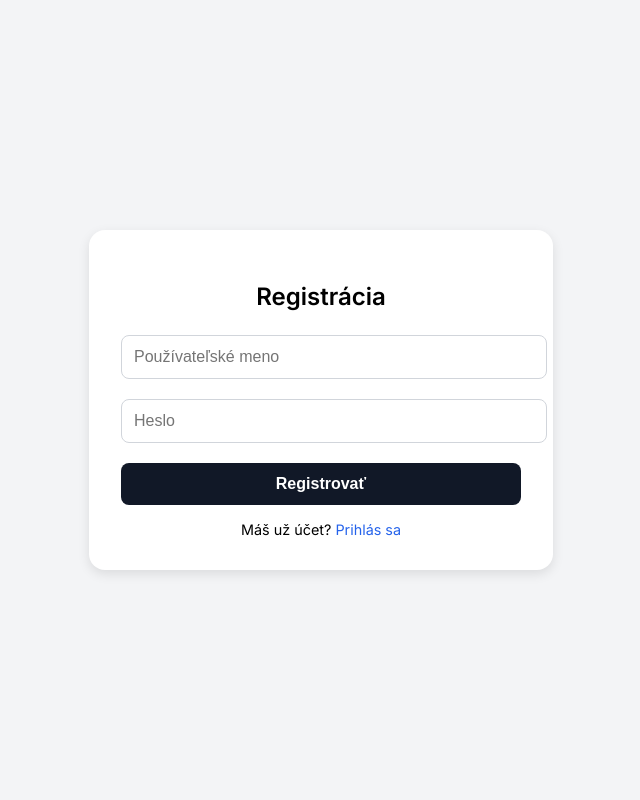
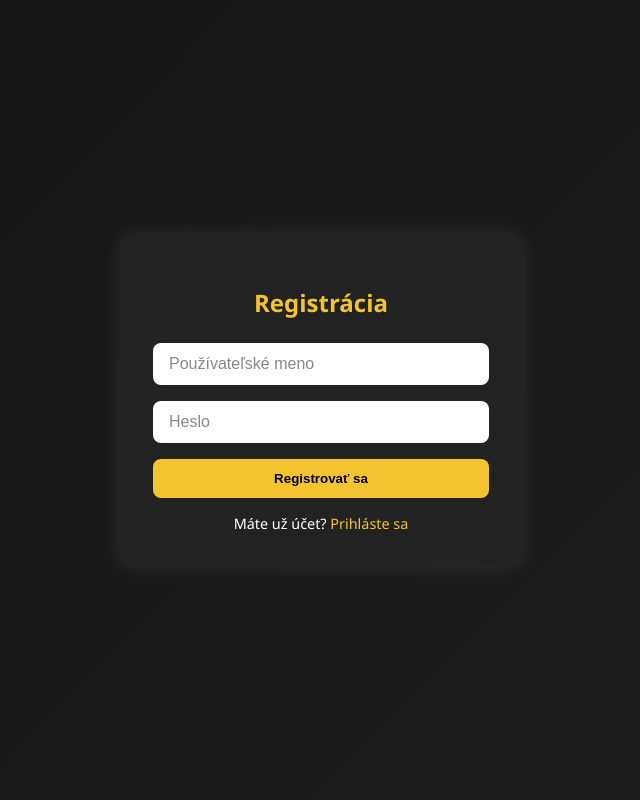
Before and after one commit to marek38/GodEye, a Django app: page /register/ in a window 1280 px wide. Shown: the whole page, without its empty margins (319-959 px from the left). Run offline with Django 5.2, Linux system fonts and the light colour scheme.

Commit message:
Non autorun backup

```diff
--- a/monitoring/templates/register.html
+++ b/monitoring/templates/register.html
@@ -2,95 +2,84 @@
 <html lang="sk">
 <head>
   <meta charset="UTF-8">
+  <title>Registrácia</title>
   <meta name="viewport" content="width=device-width, initial-scale=1.0">
-  <title>Registrácia</title>
-  <link href="https://fonts.googleapis.com/css2?family=Inter:wght@400;600&display=swap" rel="stylesheet">
   <style>
+    * {
+      box-sizing: border-box;
+    }
     body {
-      font-family: 'Inter', sans-serif;
-      background: #f3f4f6;
+      margin: 0;
+      font-family: 'Segoe UI', sans-serif;
+      background: linear-gradient(135deg, #151515, #1e1e1e);
+      color: #fff;
       display: flex;
+      align-items: center;
       justify-content: center;
-      align-items: center;
       height: 100vh;
-      margin: 0;
     }
-
     .register-container {
-      background: white;
+      background: #222;
       padding: 2rem;
-      border-radius: 1rem;
-      box-shadow: 0 4px 12px rgba(0,0,0,0.1);
+      border-radius: 12px;
       width: 100%;
       max-width: 400px;
+      box-shadow: 0 0 20px rgba(255, 255, 255, 0.1);
     }
-
     h2 {
       text-align: center;
       margin-bottom: 1.5rem;
+      color: #f4c430;
     }
-
-    label {
-      display: block;
-      margin-bottom: 0.5rem;
-      font-weight: 600;
+    form {
+      display: flex;
+      flex-direction: column;
     }
-
-    input[type="text"],
-    input[type="email"],
-    input[type="password"] {
-      width: 100%;
-      padding: 0.75rem;
-      margin-bottom: 1.25rem;
-      border: 1px solid #d1d5db;
-      border-radius: 0.5rem;
+    input {
+      padding: 0.75rem 1rem;
+      margin-bottom: 1rem;
+      border: none;
+      border-radius: 8px;
       font-size: 1rem;
     }
-
+    input::placeholder {
+      color: #888;
+    }
     button {
-      width: 100%;
-      background-color: #111827;
-      color: white;
       padding: 0.75rem;
-      font-size: 1rem;
+      background-color: #f4c430;
+      border: none;
+      border-radius: 8px;
+      color: #000;
       font-weight: bold;
-      border: none;
-      border-radius: 0.5rem;
       cursor: pointer;
+      transition: background 0.3s;
     }
-
     button:hover {
-      background-color: #1f2937;
+      background-color: #ffdd57;
     }
-
-    .login-link {
+    .link {
+      text-align: center;
       margin-top: 1rem;
-      text-align: center;
       font-size: 0.9rem;
     }
-
-    .login-link a {
-      color: #2563eb;
+    .link a {
+      color: #f4c430;
       text-decoration: none;
-    }
-
-    .login-link a:hover {
-      text-decoration: underline;
     }
   </style>
 </head>
 <body>
   <div class="register-container">
     <h2>Registrácia</h2>
-    <form action="/register/" method="POST">
-    {% csrf_token %}
-    <input type="text" name="username" placeholder="Používateľské meno" required>
-    <input type="password" name="password" placeholder="Heslo" required>
-    <button type="submit">Registrovať</button>
+    <form method="POST" action="/register/">
+      {% csrf_token %}
+      <input type="text" name="username" placeholder="Používateľské meno" required>
+      <input type="password" name="password" placeholder="Heslo" required>
+      <button type="submit">Registrovať sa</button>
     </form>
-
-    <div class="login-link">
-      Máš už účet? <a href="/login">Prihlás sa</a>
+    <div class="link">
+      Máte už účet? <a href="/login/">Prihláste sa</a>
     </div>
   </div>
 </body>
```
Also changed, not shown: mediamtx.yml (+42 -3 lines), monitoring/templates/dashboard.html (+27 -20 lines), db.sqlite3.
